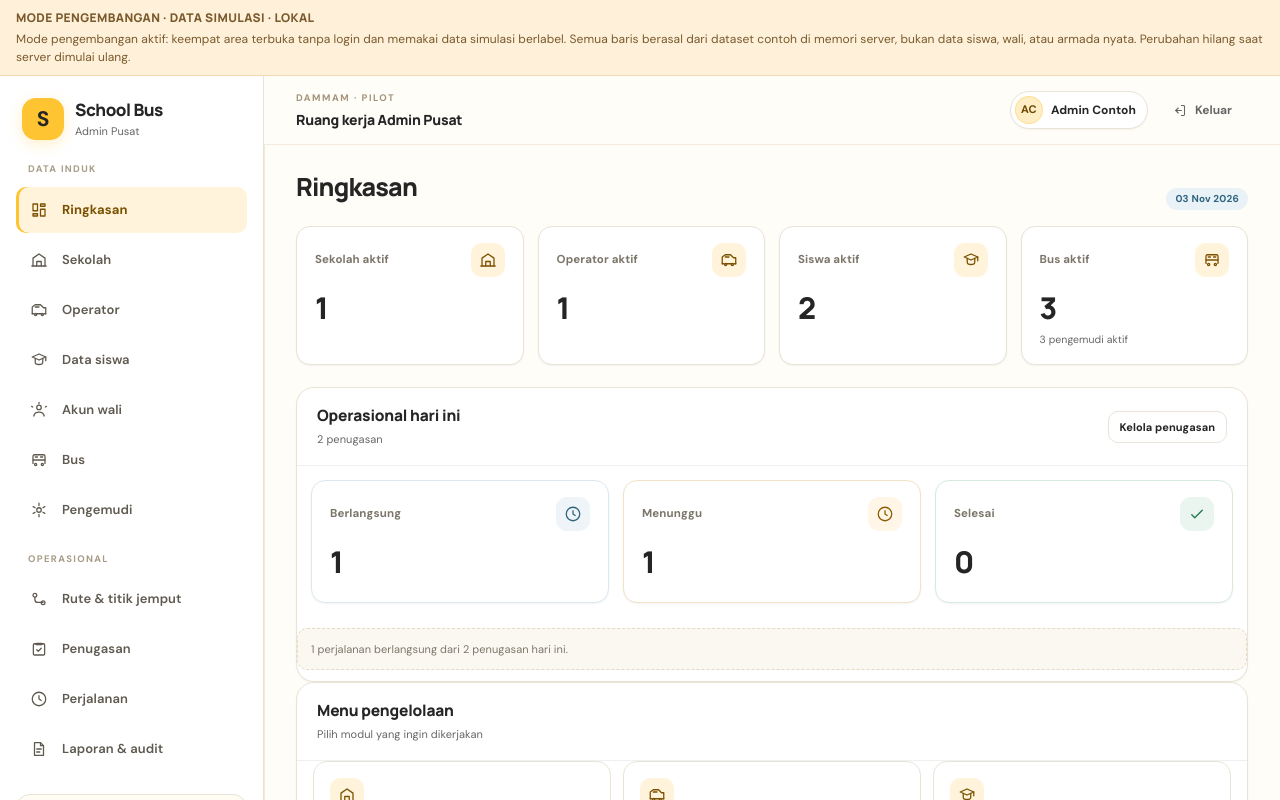
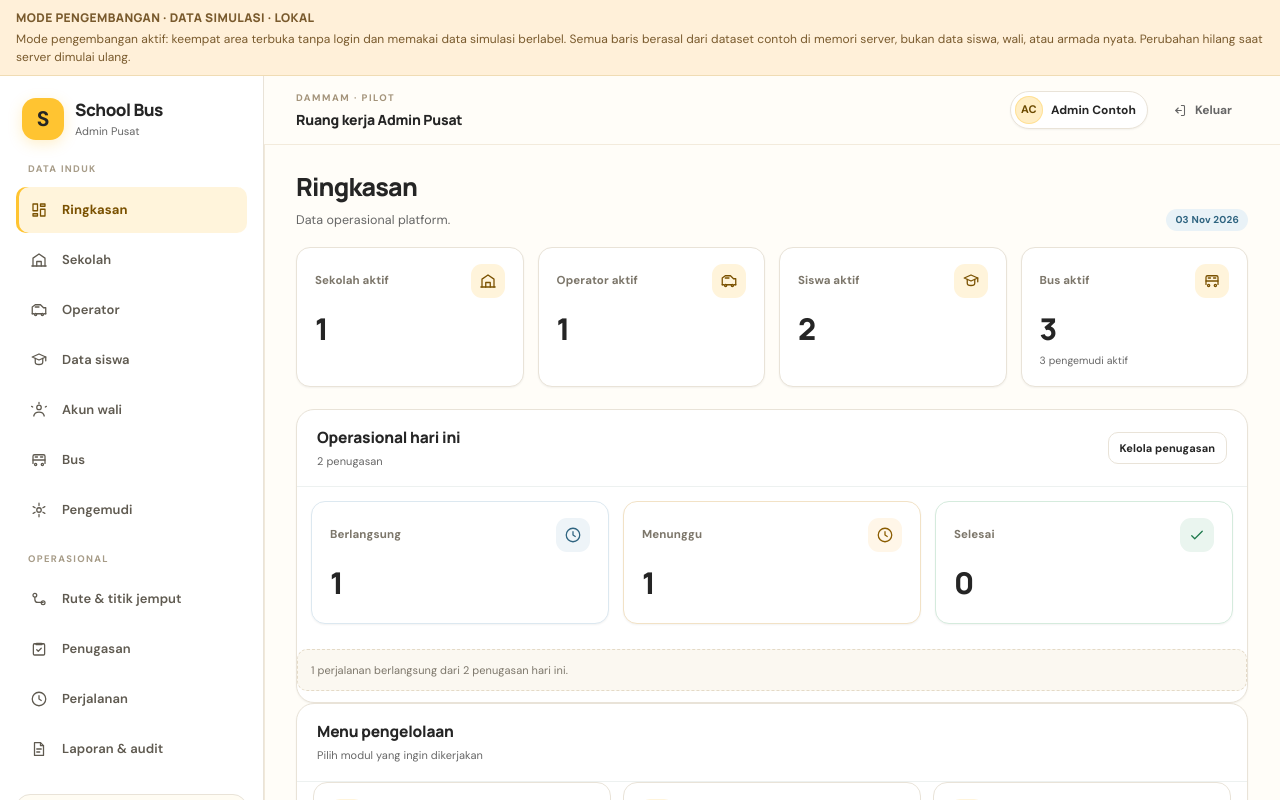
Before and after one commit to irusandi-hub/school-bus-management, a Next.js app: page /admin in a window 1280 px wide. Shown: the top 800 px of the page. Built offline with nearby package versions, Linux system fonts and the light colour scheme.

Commit message:
fix(admin): keep required compact page description

```diff
--- a/app/admin/page.tsx
+++ b/app/admin/page.tsx
@@ -46,7 +46,7 @@ export default async function AdminHomePage() {
 
   return (
     <>
-      <PageHeader title="Ringkasan" actions={<Pill tone="info">{formatDate(date)}</Pill>} />
+      <PageHeader title="Ringkasan" description="Data operasional platform." actions={<Pill tone="info">{formatDate(date)}</Pill>} />
       <section className="stats" aria-label="Data aktif">
         <StatCard label="Sekolah aktif" value={schoolRows.count ?? 0} icon="school" />
         <StatCard label="Operator aktif" value={operatorRows.count ?? 0} icon="operator" />
```
